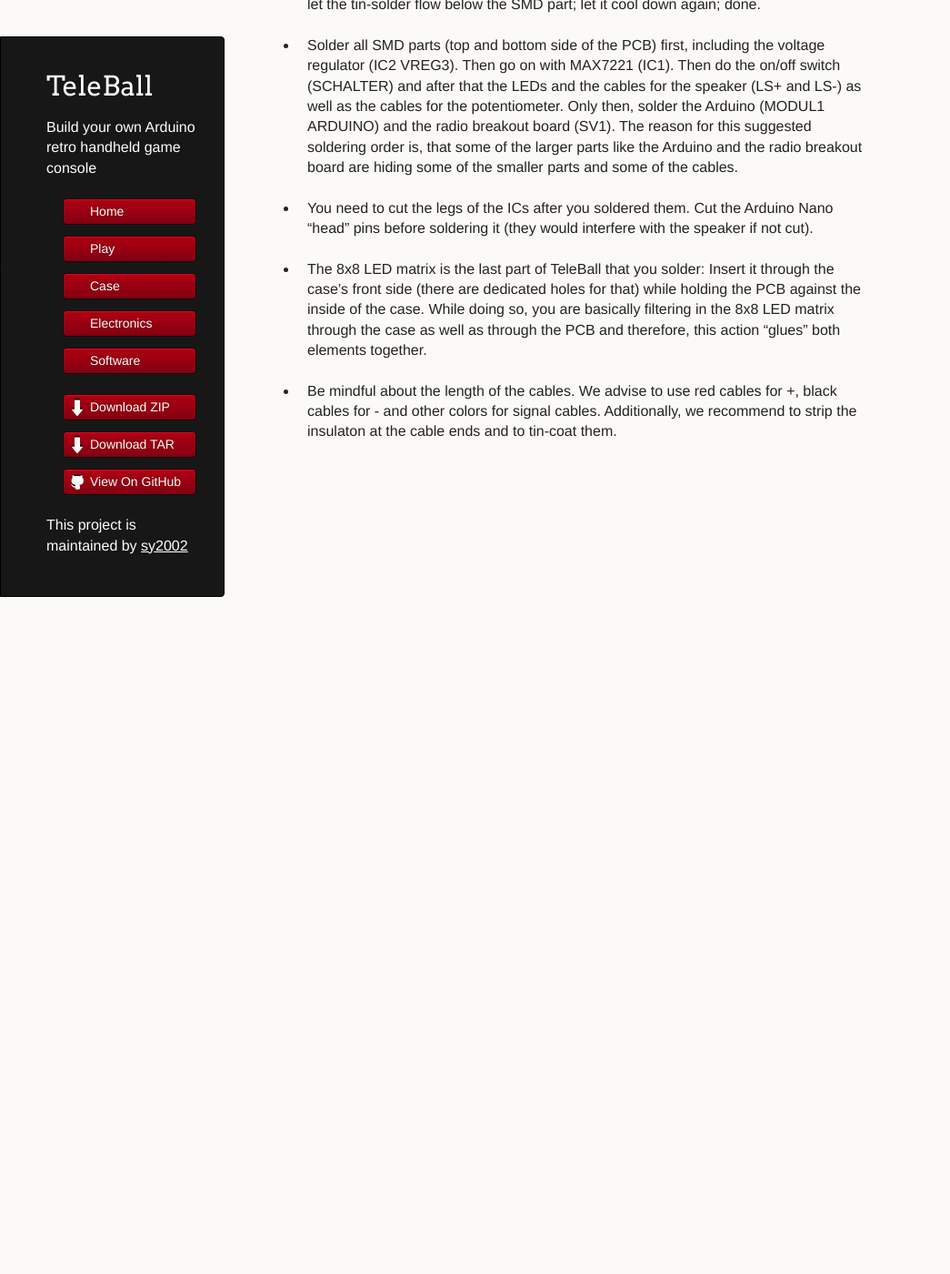
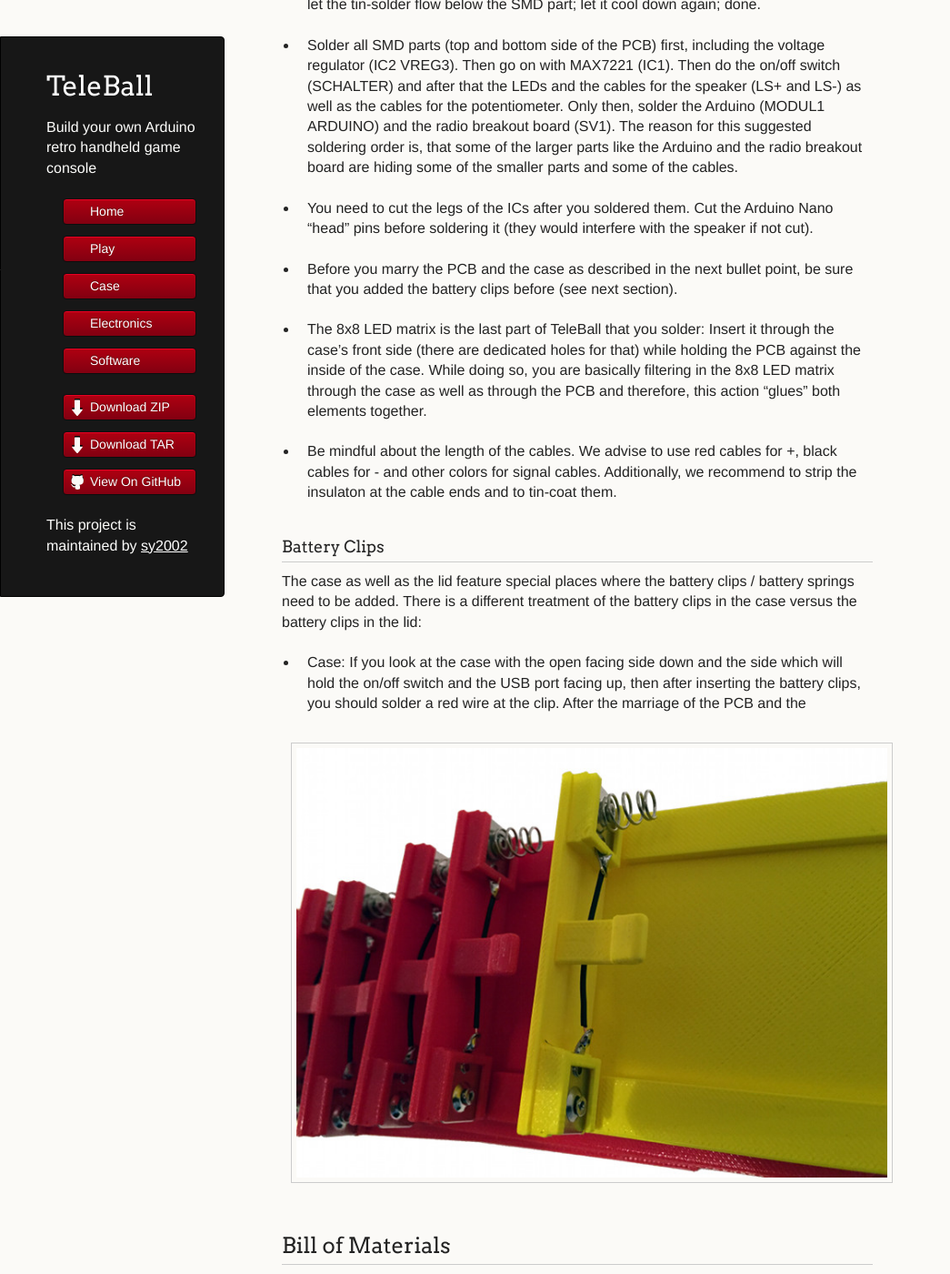
Before and after one commit to sy2002/TeleBall, a Jekyll site: the page built from doc/electronics.md, in a window 1280 px wide and 1400 px high, scrolled down 6115 px. Shown: the whole window at 91% size, without its empty margins (0-1045 px from the left). Built offline with Jekyll 4.4.1, drawn with Linux system fonts in a browser that asks for light colours; some of the changed text lies outside the part shown.

Commit message:
wip documentation and pages

```diff
--- a/CNAME
+++ b/CNAME
@@ -1 +1 @@
-www.teleball.org
+teleball.org
--- a/doc/css/styles.css
+++ b/doc/css/styles.css
@@ -150,6 +150,17 @@ img {
   padding: 5px;
   margin: 10px 0 32px 0;
   border: 1px solid #ccc;
+}
+
+td img
+{
+  padding: 0 0 0 0;
+  margin: 0 0 0 0;
+  border-top-width: 0;
+  border-bottom-width: 0;
+  border-left-width: 0;
+  border-right-width: 0;
+  vertical-align: top;
 }
 
 
--- a/doc/electronics.md
+++ b/doc/electronics.md
@@ -20,6 +20,10 @@ assembly:
   - name: pcb_bottom_with_parts2_large.jpg
     thumb: pcb_bottom_with_parts2_thumb.jpg
     text: TeleBall PCB Bottom Layer Assembly Diagram (including Arduino and radio)
+batteryclips:
+  - name: batteryclips_large.jpg
+    thumb: batteryclips_thumb.jpg
+    text: TeleBall Battery Clips
 ---
 
 {% include gallery_init.html %}
@@ -170,6 +174,9 @@ Download high-resolution versions of the assembly diagrams:
   Arduino Nano "head" pins before soldering it (they would interfere
   with the speaker if not cut).
 
+* Before you marry the PCB and the case as described in the next bullet
+  point, be sure that you added the battery clips before (see next section).
+
 * The 8x8 LED matrix is the last part of TeleBall that you solder: Insert it
   through the case's front side (there are dedicated holes for that) while
   holding the PCB against the inside of the case. While doing so, you are
@@ -179,3 +186,23 @@ Download high-resolution versions of the assembly diagrams:
 * Be mindful about the length of the cables. We advise to use red cables
   for +, black cables for - and other colors for signal cables. Additionally,
   we recommend to strip the insulaton at the cable ends and to tin-coat them.
+
+### Battery Clips
+
+The case as well as the lid feature special places where the battery clips /
+battery springs need to be added. There is a different treatment of the
+battery clips in the case versus the battery clips in the lid:
+
+* Case: If you look at the case with the open facing side down and the
+  side which will hold the on/off switch and the USB port facing up, then
+  after inserting the battery clips, you should solder a red wire at the
+  clip. After the marriage of the PCB and the
+
+{% include gallery_show.html images=page.batteryclips group=4 %}
+
+Bill of Materials
+-----------------
+
+{% capture bomcap %}| Image  | ID | Description | Where to get it |
+{% for bomitem in site.data.bom %}|![{{ bomitem.id }}](eagle/{{ bomitem.img }})|{{ bomitem.id }}|{{ bomitem.desc }}|{{ bomitem.get }}
+{% endfor %}{% endcapture %}{{ bomcap }}
```
Also changed, not shown: _data/bom.yml (added, +12 -0 lines), doc/eagle/batteryclips_large.jpg (added), doc/eagle/batteryclips_thumb.jpg (added), doc/eagle/bom_arduino_nano.jpg (added), doc/eagle/bom_case.jpg (added).
